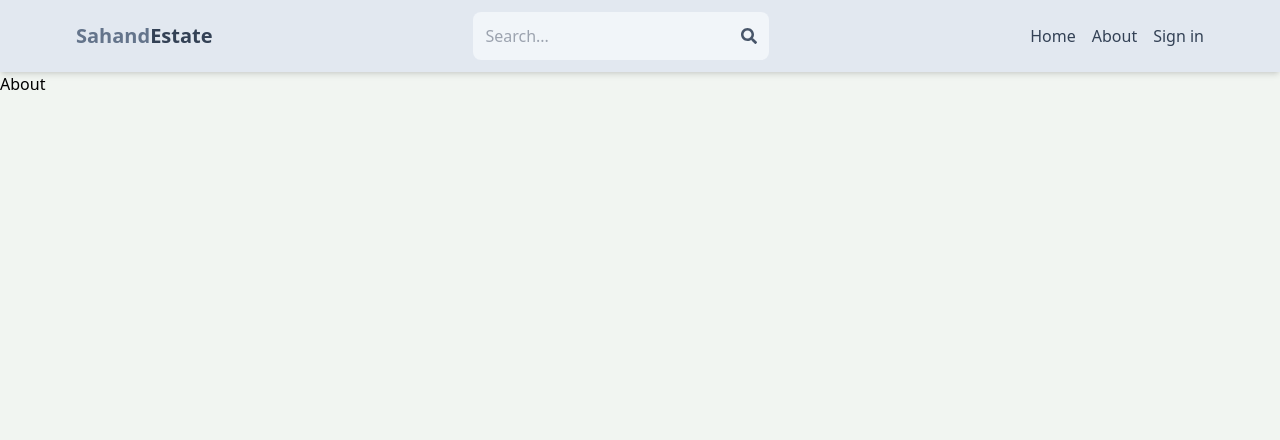
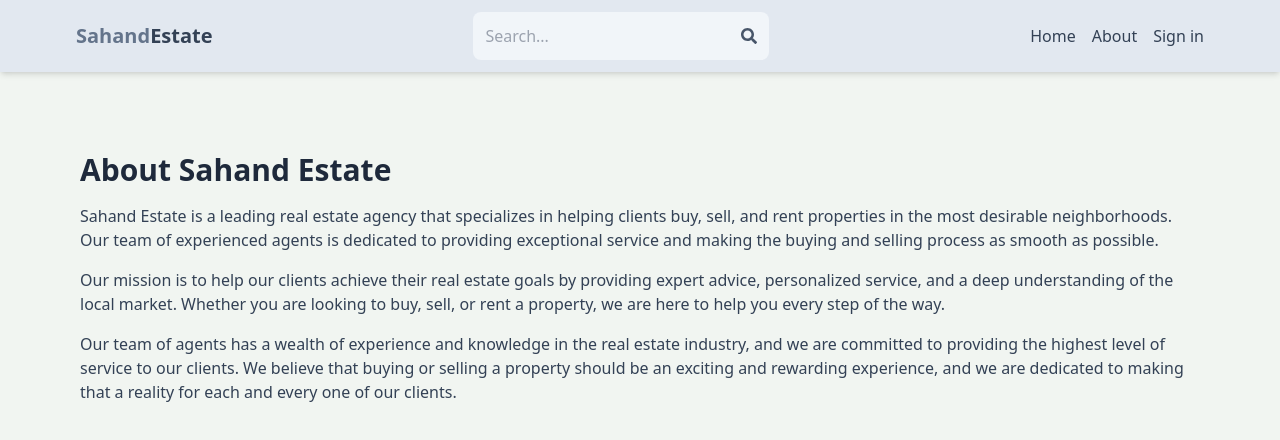
Before and after one commit to rishie81311518/mer-estate, a React (Vite) app in the folder client/: page /about in a window 1280 px wide. Shown: the top 440 px of the page. Built offline with nearby package versions, Linux system fonts and the light colour scheme; no server answers.

Commit message:
complete about page

```diff
--- a/client/index.html
+++ b/client/index.html
@@ -2,9 +2,8 @@
 <html lang="en">
   <head>
     <meta charset="UTF-8" />
-    <link rel="icon" type="image/svg+xml" href="/vite.svg" />
     <meta name="viewport" content="width=device-width, initial-scale=1.0" />
-    <title>Vite + React</title>
+    <title>Sahand Estate</title>
   </head>
   <body>
     <div id="root"></div>
--- a/client/src/pages/About.jsx
+++ b/client/src/pages/About.jsx
@@ -2,6 +2,13 @@
 
 export default function About() {
   return (
-    <div>About</div>
+    <div className='py-20 px-4 max-w-6xl mx-auto'>
+    <h1 className='text-3xl font-bold mb-4 text-slate-800'>About Sahand Estate</h1>
+    <p className='mb-4 text-slate-700'>Sahand Estate is a leading real estate agency that specializes in helping clients buy, sell, and rent properties in the most desirable neighborhoods. Our team of experienced agents is dedicated to providing exceptional service and making the buying and selling process as smooth as possible.</p>
+    <p className='mb-4 text-slate-700'>
+    Our mission is to help our clients achieve their real estate goals by providing expert advice, personalized service, and a deep understanding of the local market. Whether you are looking to buy, sell, or rent a property, we are here to help you every step of the way.
+    </p>
+    <p className='mb-4 text-slate-700'>Our team of agents has a wealth of experience and knowledge in the real estate industry, and we are committed to providing the highest level of service to our clients. We believe that buying or selling a property should be an exciting and rewarding experience, and we are dedicated to making that a reality for each and every one of our clients.</p>
+  </div>
   )
 }
```
